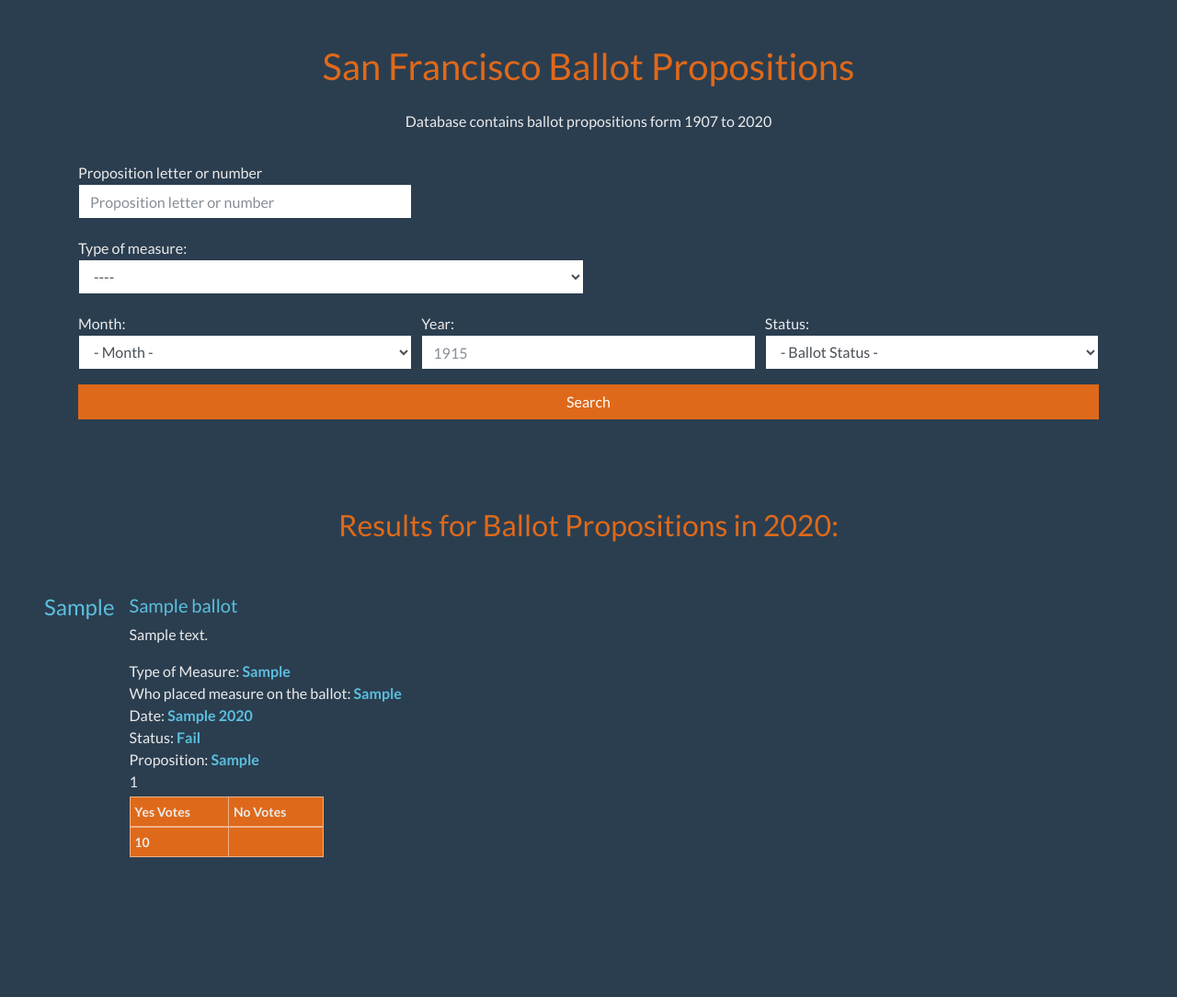
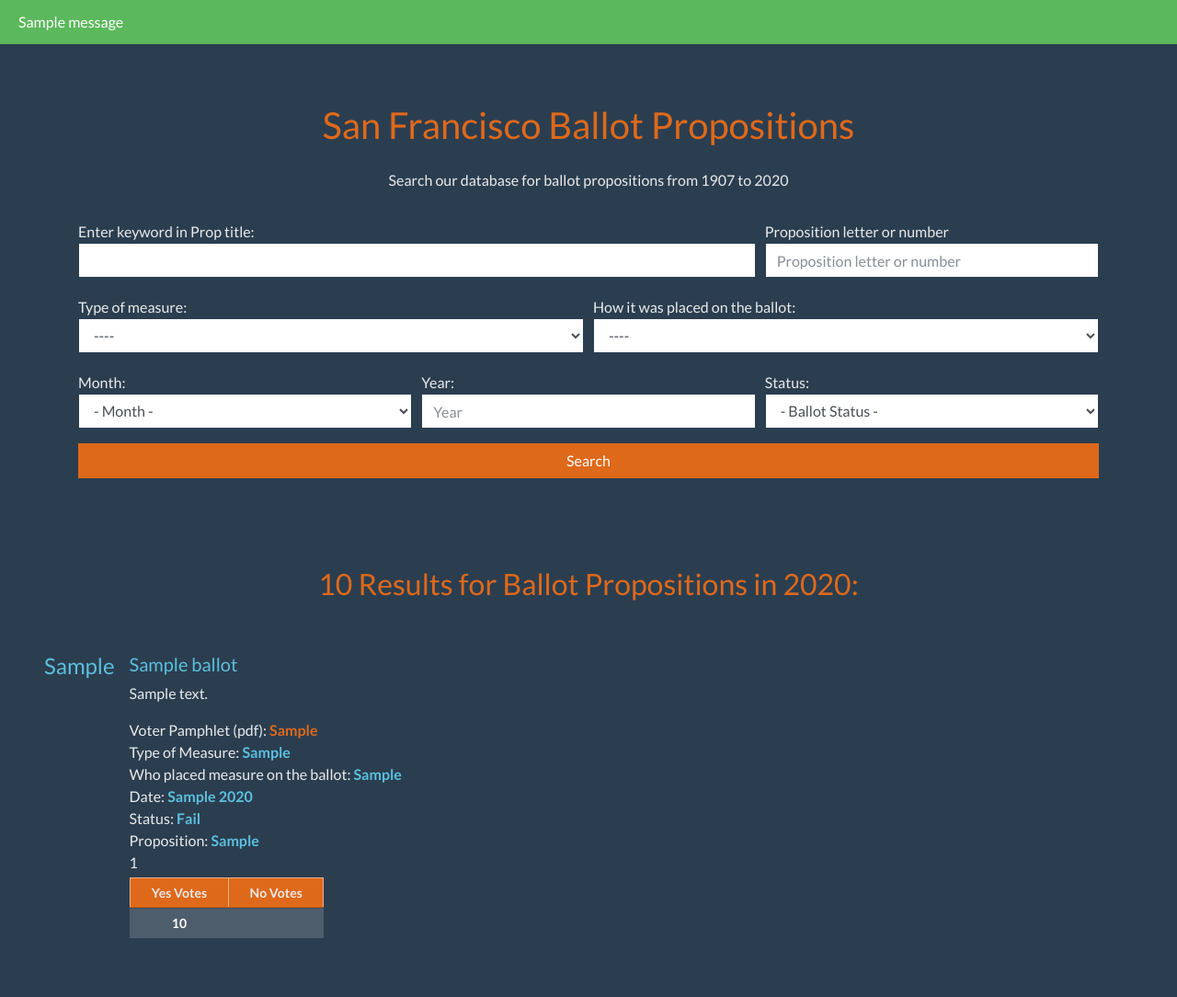
Before and after one commit to tram-m-nguyen/sfBallotHistory, a Flask app: template templates/index.html in a window 1280 px wide. Shown: the whole page at 92% size. Before the commit the page ends 932 px from the top, so only its background shows below. Run offline with Flask 2, Linux system fonts and the light colour scheme; tables that the repository leaves empty hold one stand-in row (values such as "Sample post"); the template is opened without the code that fills it: values that come from a table or form of the project are taken from there, most other values are stand-ins (such as "Sample title", 1, 10 or a date in 2020); one stand-in notice (Sample message) is shown; lists and menus that the app fills with data are empty.

Commit message:
refactor to show pdf links and resulst number

```diff
--- a/templates/base.html
+++ b/templates/base.html
@@ -1,5 +1,6 @@
 <!DOCTYPE html>
 <html lang="en">
+
 <head>
   <meta charset="UTF-8">
 
@@ -14,13 +15,21 @@
   <!-- CSS -->
   <link href="/static/base.css" rel="stylesheet">
 </head>
+
 <body>
+  {% for category, message in get_flashed_messages(with_categories=True) %}
+  <div class="alert alert-{{ category }}">{{ message }}</div>
+  {% endfor %}
 
-    {% block content %}
-    {% endblock %}
-    <script src="https://unpkg.com/jquery"></script>
-    <script src="https://unpkg.com/axios/dist/axios.js"></script>
-    <script src="/static/ballots.js"></script>
+
+  {% block content %}
+
+  {% endblock %}
+
+  <script src="https://unpkg.com/jquery"></script>
+  <script src="https://unpkg.com/axios/dist/axios.js"></script>
+  <script src="/static/ballots.js"></script>
 
 </body>
+
 </html>
--- a/templates/index.html
+++ b/templates/index.html
@@ -7,7 +7,7 @@
 {% block content %}
 <section class="container">
   <h1 class="pt-5 text-center text-primary">San Francisco Ballot Propositions</h1>
-  <p class="text-center p-3">Database contains ballot propositions form 1907 to 2020 </p>
+  <p class="text-center p-3">Search our database for ballot propositions from 1907 to 2020 </p>
   <p class="text-center"></p>
 
   <!-- check if it's a year, prop#, month, pass or fail, if yes-- render thema ll togethr -->
@@ -15,13 +15,13 @@
     {{ form.hidden_tag() }}
 
     <div class="form-row">
-      {% if form.subject and form.subject.widget.input_type != "hidden" %}
+      {% if form.ballot_subject and form.ballot_subject.widget.input_type != "hidden" %}
       <div class="form-group col-md-8">
         Enter keyword in Prop title:
-        <!-- {{form.subject.label}} this font is too small so take out-->
-        {{form.subject(class="search-field form-control")}}
+        <!-- {{form.ballot_subject.label}} this font is too small so take out-->
+        {{form.ballot_subject(class="search-field form-control")}}
 
-        {% for error in form.subject.errors %}
+        {% for error in form.ballot_subject.errors %}
         <span class="text-danger">{{ error }}</span>
         {% endfor %}
       </div>
@@ -51,13 +51,13 @@
         {% endfor %}
       </div>
       {% endif%}
-      {% if form.measure_placed_by and form.measure_placed_by.widget.input_type != "hidden" %}
+      {% if form.measure_placed_on_ballot_by and form.measure_placed_on_ballot_by.widget.input_type != "hidden" %}
       <div class="form-group col-md-6">
-        <!-- {{form.measure_placed_by.label}} -->
+        <!-- {{form.measure_placed_on_ballot_by.label}} -->
         How it was placed on the ballot:
-        {{form.measure_placed_by(class="search-field form-control")}}
+        {{form.measure_placed_on_ballot_by(class="search-field form-control")}}
 
-        {% for error in form.measure_placed_by.errors %}
+        {% for error in form.measure_placed_on_ballot_by.errors %}
         <span class="text-danger">{{ error }}</span>
         {% endfor %}
       </div>
@@ -67,9 +67,8 @@
     <div class="form-row mt-1">
       {% if form.month and form.month.widget.input_type != "hidden" %}
       <div class="form-group col-md-4">
-        <!-- {{form.month.label}} -->
         Month:
-        {{form.month(class="search-field form-control")}}
+        {{form.month(placeholder=form.month.label.text, class="search-field form-control")}}
 
         {% for error in form.month.errors %}
         <span class="text-danger">{{ error }}</span>
@@ -81,7 +80,7 @@
       <div class='form-group col-md-4'>
         <!-- {{form.year.label}} -->
         Year:
-        {{form.year(placeholder="1915", class="search-field form-control")}}
+        {{form.year(placeholder=form.year.label.text, class="search-field form-control")}}
 
         {% for error in form.year.errors %}
         <span class="text-danger">{{ error }}</span>
@@ -110,13 +109,13 @@
 </section>
 
 <div class="d-flex p-5 justify-content-center">
-  <h2 class="text-primary">Results for Ballot Propositions in {{year}}: </h2>
+  <h2 class="text-primary">{{results_total}} Results for Ballot Propositions in {{year}}: </h2>
 </div>
 
 <!-- Make area to populate list of ballot> -->
 <section class="ballotList row">
   {% for ballot in ballots %}
-  <div data-ballot-id="${ballot.subject}" class="Show col-md-6 col-lg-5 ml-5 mr-4">
+  <div data-ballot-id="${ballot.ballot_subject}" class="Show col-md-6 col-lg-5 ml-5 mr-4 mb-5">
     <div class="media">
       <h4 src="" alt="" class="w-2 mr-3 text-info">{{ballot.prop_letter}}</h4>
       <div class="media-body">
@@ -125,6 +124,23 @@
         <div class="description" style="text-align: justify;">
           <p>{{ ballot.description }}</p>
         </div>
+
+        <div class="pdf-available">
+          Voter Pamphlet (pdf):
+          {% if ballot.pdf_avaliable != "no image" %}
+          <b>
+            <a href="https://webbie1.sfpl.org/multimedia/pdf/elections/{{ballot.pdf_available}}.pdf" target="_blank"
+              rel="noopener noreferrer"> {{ballot.pdf_available}} </a>
+          </b>
+
+          {% else %}
+          <b class="text-info">
+
+            {{ballot.pdf_available}}
+          </b>
+          {% endif %}
+        </div>
+
 
         <div class="type-of-measure"> Type of Measure: <b class="text-info"> {{ballot.type_of_measure}}</b></div>
 
@@ -138,20 +154,20 @@
         <div class="description">
           Proposition: <b class="text-info">{{ ballot.prop_letter }}</b>
         </div>
-        <div class="percent"> {{display_vote_percents(ballot.percent_vote)}}</div>
+        <div class="percent"> {{displayVotePercents(ballot.percent_vote)}}</div>
         <!-- <div class="percent"> Percent of Yes Votes: {{"%.4f"|format(ballot.percent_vote|float)}}</div> -->
-        <table class="table table-bordered table-sm col-6 table-primary mt-1">
-          <thead class="">
-            <tr class="">
+
+        <table class="table table-bordered table-hover table-sm  text-center col-6 mt-1">
+          <thead>
+            <tr class="table-primary">
               <th scope="col">Yes Votes</th>
               <th scope="col">No Votes</th>
             </tr>
           </thead>
           <tbody>
-            <!-- Will take out votes string: {{ballot.vote_counts}} -->
-            <tr class="">
-              <th scope="row">{{yes_votes(ballot.vote_counts)}}</th>
-              <th scope="row">{{no_votes(ballot.vote_counts)}}</th>
+            <tr class="table-dark">
+              <th scope="row align-text-center">{{yesVotes(ballot.vote_counts)}}</th>
+              <th scope="row">{{noVotes(ballot.vote_counts)}}</th>
             </tr>
           </tbody>
         </table>
```
